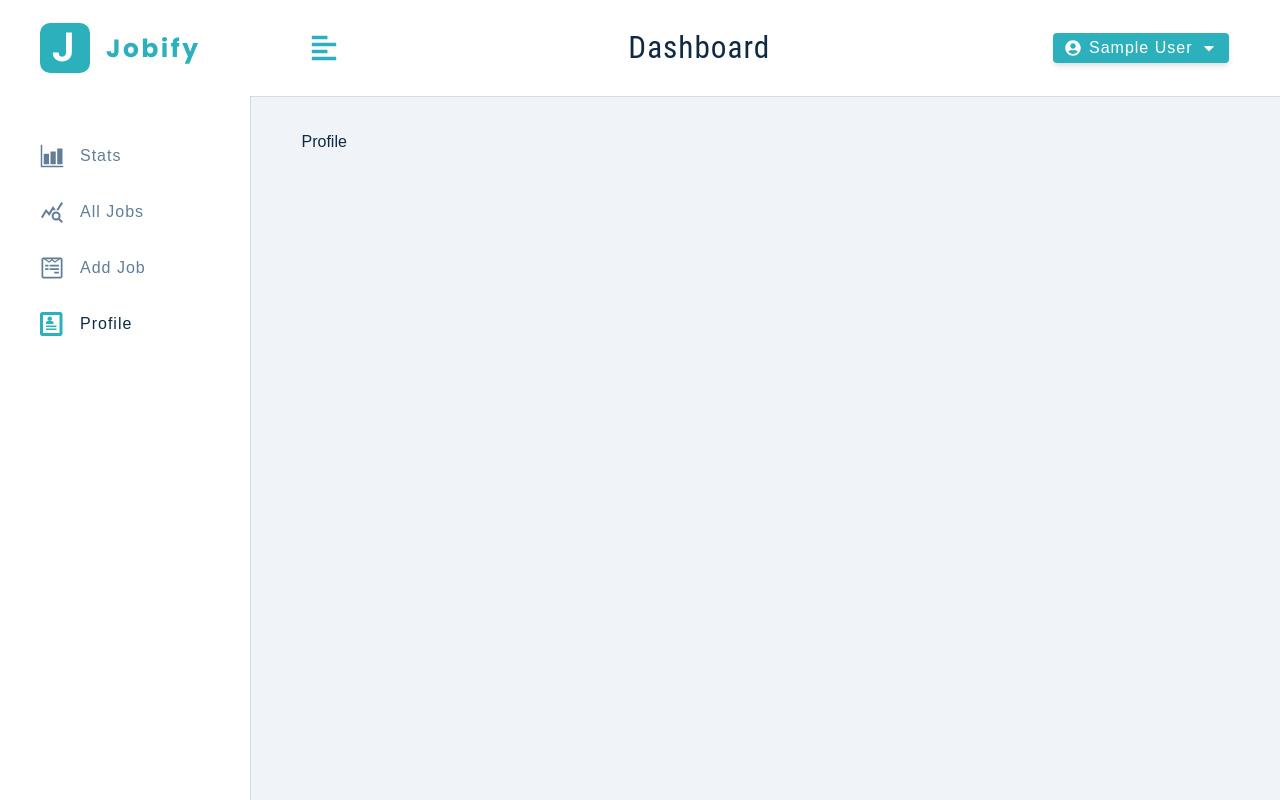
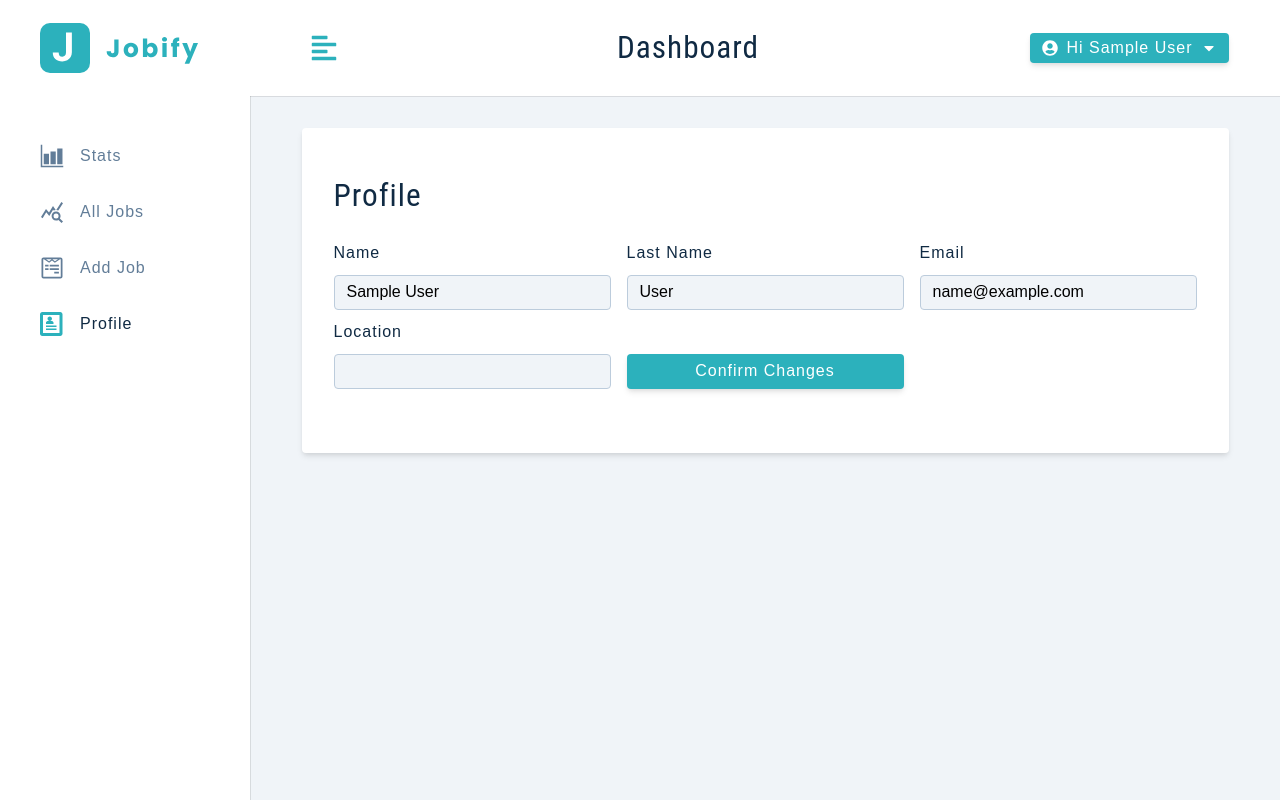
Before and after one commit to ChandanBose666/Jobify-app, a React (Create React App) app: page /profile in a window 1280 px wide. Built offline with nearby package versions, Linux system fonts and the light colour scheme; sample sign-in values are in the browser's storage.

Commit message:
Added profile pages module

```diff
--- a/src/components/NavBar.js
+++ b/src/components/NavBar.js
@@ -21,7 +21,7 @@
         <div className="btn-container">
           <button className="btn" onClick={() => setShowLogout(!showLogout)}>
             <FaUserCircle />
-            {user?.name}
+            Hi {user?.name}
             <FaCaretDown />
           </button>
           <div className={showLogout ? 'dropdown show-dropdown' : 'dropdown'}>
--- a/src/components/Navlinks.js
+++ b/src/components/Navlinks.js
@@ -16,7 +16,7 @@
             onClick={toggleSidebar}
           >
             <span className="icon">{icon}</span>
-            {text}
+           {text}
           </NavLink>
         );
       })}
--- a/src/context/appContext.js
+++ b/src/context/appContext.js
@@ -13,7 +13,8 @@
 } from "./action";
 
 
-const token = localStorage.getItem('token')
+const token = localStorage.getItem('token');
+
 const user = localStorage.getItem('user')
 const userLocation = localStorage.getItem('location')
 
@@ -107,6 +108,18 @@
     removeUserFromLocalStorage();
   }
 
+  const updateUser = async (currentUser) => {
+    try {
+      const {data} = await axios.patch('/api/v1/auth/updateUser', currentUser, {
+        headers: {
+          Authorization: `Bearer ${state.token}`
+        },
+      })
+      console.log(data);
+    } catch (error) {
+      console.log(error.response);
+    }
+  }
 
   const addUserToLocalStorage = ({ user, token, location }) => {
     localStorage.setItem('user', JSON.stringify(user))
@@ -129,6 +142,7 @@
         loginUser,
         toggleSidebar,
         logoutUser,
+        updateUser,
       }}
     >
       {children}
--- a/src/pages/dashboard/Profile.js
+++ b/src/pages/dashboard/Profile.js
@@ -1,7 +1,80 @@
+import { useState } from "react";
+import { FormRow, Alert } from "../../components";
+import { useAppContext } from "../../context/appContext";
+import Wrapper from "../../assets/wrappers/DashboardFormPage";
+
 const Profile = () => {
-    return (
-        <div>Profile</div>
-    )
-}
+  const { user, updateUser, displayAlert, showAlert, isLoading } =
+    useAppContext();
+  const [values, setValues] = useState(user);
+
+  const {name, email, lastName, location} = values;
+//   const [email, setEmail] = useState(user?.email);
+//   const [lastName, setLastName] = useState(user?.lastName);
+//   const [location, setLocation] = useState(user?.location);
+
+const handleChange = (e) => {
+    setValues({ ...values, [e.target.name]: e.target.value });
+  };
+
+
+  const handleSubmit = (e) => {
+    e.preventDefault();
+    if (!name || !email || !lastName || !location) {
+      displayAlert();
+      return;
+    }
+    updateUser({
+      name,
+      email,
+      lastName,
+      location,
+    });
+  };
+
+  return (
+    <Wrapper>
+      <form className="form" onSubmit={handleSubmit}>
+        <h3>Profile</h3>
+        {showAlert && <Alert />}
+        <div className="form-center">
+          <FormRow
+            labelText="Name"
+            type="text"
+            name="name"
+            value={name}
+            handleChange={handleChange}
+          />
+          <FormRow
+            labelText="Last Name"
+            type="text"
+            name="lastName"
+            value={lastName}
+            handleChange={handleChange}
+          />
+          <FormRow
+            labelText="Email"
+            type="email"
+            name="email"
+            value={email}
+            handleChange={handleChange}
+          />
+          <FormRow
+            labelText="Location"
+            type="text"
+            name="location"
+            value={location}
+            handleChange={handleChange}
+          />
+          <button className="btn btn-block" type="submit" disabled={isLoading}>
+            {isLoading
+              ? "Please wait... Saving your changes"
+              : "Confirm changes"}
+          </button>
+        </div>
+      </form>
+    </Wrapper>
+  );
+};
 
 export default Profile;
```
